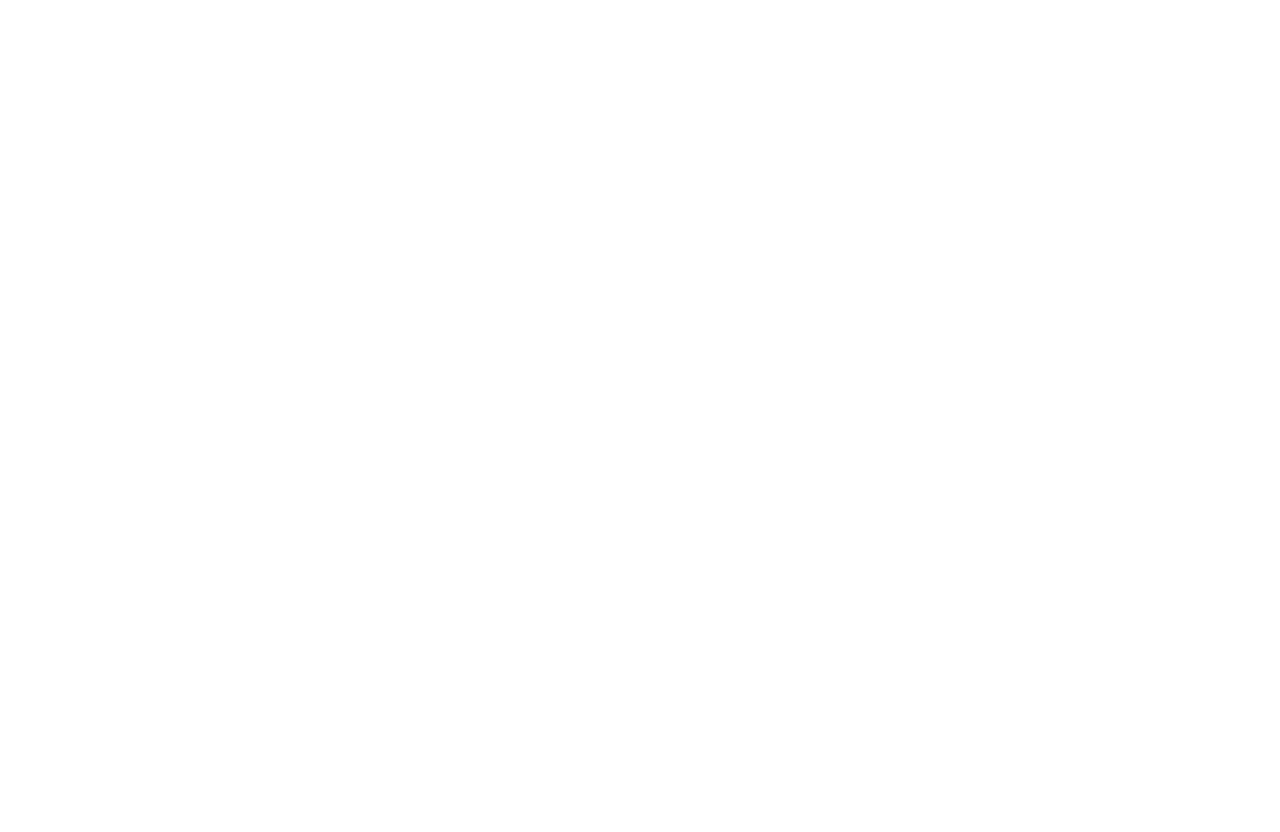
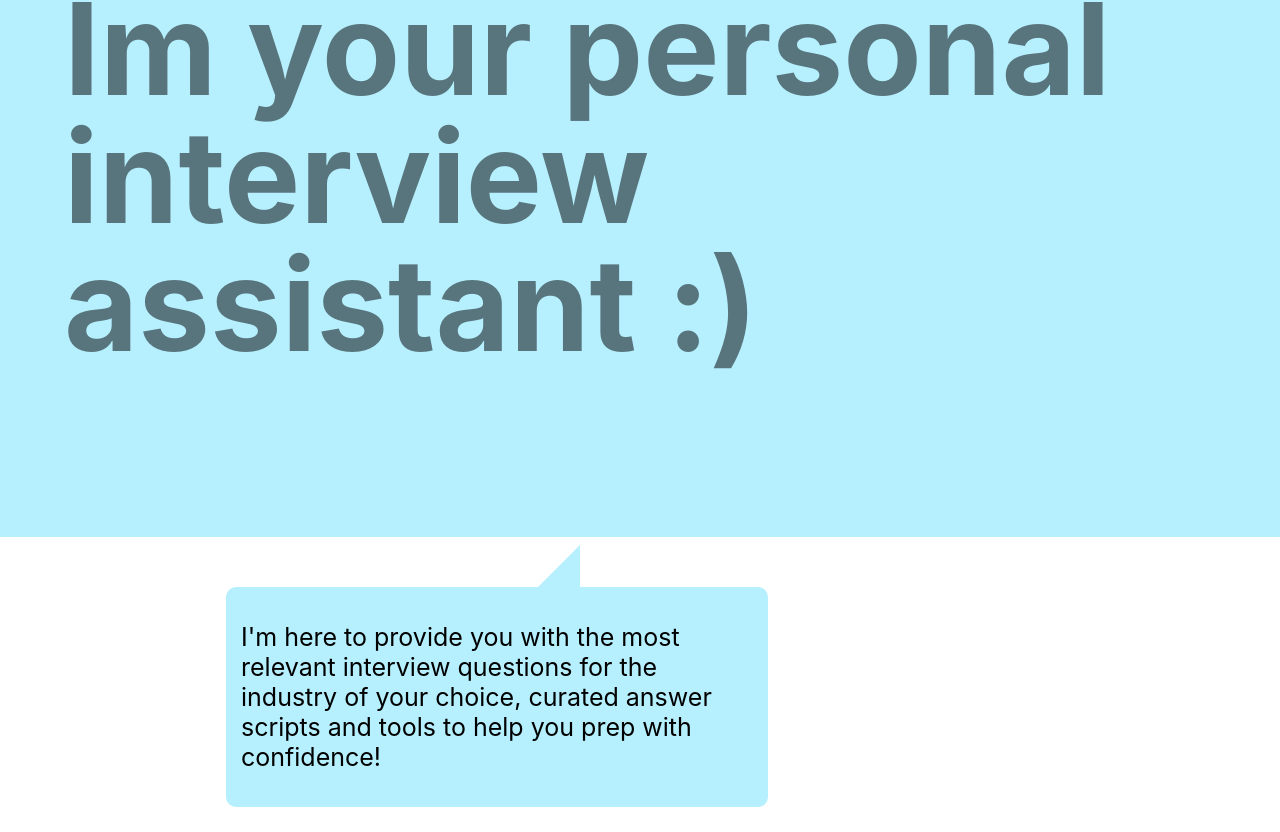
Before and after one commit to stanleysh/tabs, a React (Create React App) app: page / in a window 1280 px wide. Shown: the part 1111-1943 px from the top of the page. Before the commit the page ends 800 px from the top, so only its background shows below. Built offline with nearby package versions, Linux system fonts and the light colour scheme.

Commit message:
added welcome page, will fix css later

```diff
--- /dev/null
+++ b/src/pages/WelcomePage/WelcomePage.css
@@ -0,0 +1,185 @@
+.welcome-bar {
+    margin: 0px auto;
+    display: inline-grid;
+    grid-template-columns: 1fr 40%;
+    text-align: center;
+    grid-gap: 15px;
+}
+
+.welcome-banner {
+    background-color: #b6f0fe;
+    font-size: 2rem;
+    color: #58757d;
+    padding: 20px 30px;
+    line-height: 2rem;
+    text-align: left;
+    font-weight: bolder;
+}
+
+.welcome-message {
+    font-size: 12px;
+    max-width: 70%;
+    text-align: left;
+    padding: 0 auto 0 20px;
+    background-color: #b6f0fe;
+    margin: 50px auto 25px auto;
+    border-radius: 10px;
+    padding: 10px 15px;
+    position: relative;
+}
+
+.welcome-message:after {
+    content: '';
+    position: absolute;
+    top: 0;
+	left: 50%;
+	width: 0;
+	height: 0;
+	border: 42px solid transparent;
+	border-bottom-color: #b6f0fe;
+	border-top: 0;
+	border-right: 0;
+	margin-left: 41px;
+	margin-top: -42px;
+}
+
+.welcome-bar-logged-in {
+    margin-top: 30px;
+    display: inline-grid;
+    grid-template-rows: 1fr 1fr;
+    grid-template-columns: 210px 1fr;
+    justify-items: center;
+    grid-gap: 15px;
+}
+
+.welcomeLogo {
+    margin: auto;
+    margin-top: 125px;
+    font: Montserrat,-apple-system,BlinkMacSystemFont,"Segoe UI",Roboto,"Helvetica Neue",Arial,"Noto Sans",sans-serif,"Apple Color Emoji","Segoe UI Emoji","Segoe UI Symbol","Noto Color Emoji";
+    font-size: 8rem;
+    font-weight: 700;
+    color:#17a2b8;
+    grid-row-start: 1;
+    grid-column-start: 1;
+    grid-column-end: 4;
+
+}
+
+.welcome-btn {
+    -moz-transition: all .2s ease-in;
+    -o-transition: all .2s ease-in;
+    -webkit-transition: all .2s ease-in;
+    transition: all .2s ease-in;
+    font-size: 15px;
+    justify-self: center;
+    color: white;
+    background-color: #17a2b8;
+    border-radius: 30px;
+    padding: 5px 15px;
+    border-color: #17a2b8;
+    margin-bottom: 20px;
+}
+
+.welcome-btn:hover {
+    background-color: #58757d;
+    border-color: #58757d;
+}
+
+.fade-in-1 {
+	opacity: 1;
+	animation-name: fadeInOpacity;
+	animation-iteration-count: 1;
+	animation-timing-function: ease-in;
+	animation-duration: 1s;
+}
+
+.fade-in-2 {
+	opacity: 1;
+	animation-name: fadeInOpacity;
+	animation-iteration-count: 1;
+	animation-timing-function: ease-in;
+	animation-duration: 2s;
+}
+
+.fade-in-3 {
+	opacity: 1;
+	animation-name: fadeInOpacity;
+	animation-iteration-count: 1;
+	animation-timing-function: ease-in;
+	animation-duration: 3s;
+}
+
+@keyframes fadeInOpacity {
+	0% {
+		opacity: 0;
+	}
+	100% {
+		opacity: 1;
+	}
+}
+
+@media only screen and (min-width: 600px) {
+    .welcome-banner {
+        font-size: 4rem;
+        line-height: 5rem;
+    }
+
+    .welcome-message {
+        font-size: 18px;
+        padding: 10px;
+    }
+
+    .welcome-bar {
+        grid-gap: 15px;
+    }
+
+    .welcome-btn {
+        font-size: 18px;
+    }
+
+}
+
+@media only screen and (min-width: 768px) {
+    .welcome-banner {
+        font-size: 6rem;
+        line-height: 6rem;
+        padding: 40px 50px;
+
+    }
+
+    .welcome-message {
+        font-size: 20px;
+        padding: 10px 15px;
+        max-width: 50%;
+    }
+
+    .welcome-bar {
+        grid-gap: 15px;
+    }
+
+    .welcome-btn {
+        font-size: 20px;
+    }
+}
+
+@media only screen and (min-width: 1024px) {
+    .welcome-banner {
+        font-size: 8rem;
+        line-height: 8rem;
+        padding: 40px 5%;
+    }
+
+    .welcome-message {
+        font-size: 25px;
+        padding: 10px 15px;
+        max-width: 40%;
+        margin-right: 40%;
+    }
+
+    .welcome-bar {
+        grid-gap: 10px;
+        position: absolute;
+        top: 105%;
+        left: 20%;
+    }
+}
--- /dev/null
+++ b/src/pages/WelcomePage/WelcomePage.jsx
@@ -0,0 +1,31 @@
+import React from 'react';
+import './WelcomePage.css'
+
+
+const WelcomePage = (props) => {
+    if (props.user) {
+        return (
+            <>
+                <div className="welcome-banner fade-in-1">
+                    <p>Nice to meet you! Im your personal interview assistant :{")"}</p>
+                </div>
+                <div className="welcome-message fade-in-2">
+                    <p>I'm here to provide you with the most relevant interview questions for the industry of your choice, curated answer scripts and tools to help you prep with confidence!</p>
+                </div>
+            </>
+        )
+    }
+
+    return (
+        <>
+            <div className="welcome-banner fade-in-1">
+                <p>Nice to meet you! Im your personal interview assistant :{")"}</p>
+            </div>
+            <div className="welcome-message fade-in-2">
+                <p>I'm here to provide you with the most relevant interview questions for the industry of your choice, curated answer scripts and tools to help you prep with confidence!</p>
+            </div>
+        </>
+    )
+}
+
+export default WelcomePage
--- a/src/pages/app/App.js
+++ b/src/pages/app/App.js
@@ -1,9 +1,10 @@
 import React, { Component } from 'react';
-// import { Route, Switch } from 'react-router-dom';
+import { Route, Switch } from 'react-router-dom';
 // import logo from '../../logo.svg';
 import './App.css';
 import userService from '../../utils/userService';
 import NavBar from '../../components/NavBar/NavBar';
+import WelcomePage from '../WelcomePage/WelcomePage';
 
 class App extends Component {
   constructor() {
@@ -33,7 +34,14 @@
           user = {this.state.user}
           />
         </header>
-
+        <Switch>
+          <Route exact path = '/' render={() =>
+          <WelcomePage
+          user = {this.state.user}
+          handleLogout = {this.handleLogout}
+          />
+        }/>
+        </Switch>
       </div>
     );
     }
```
